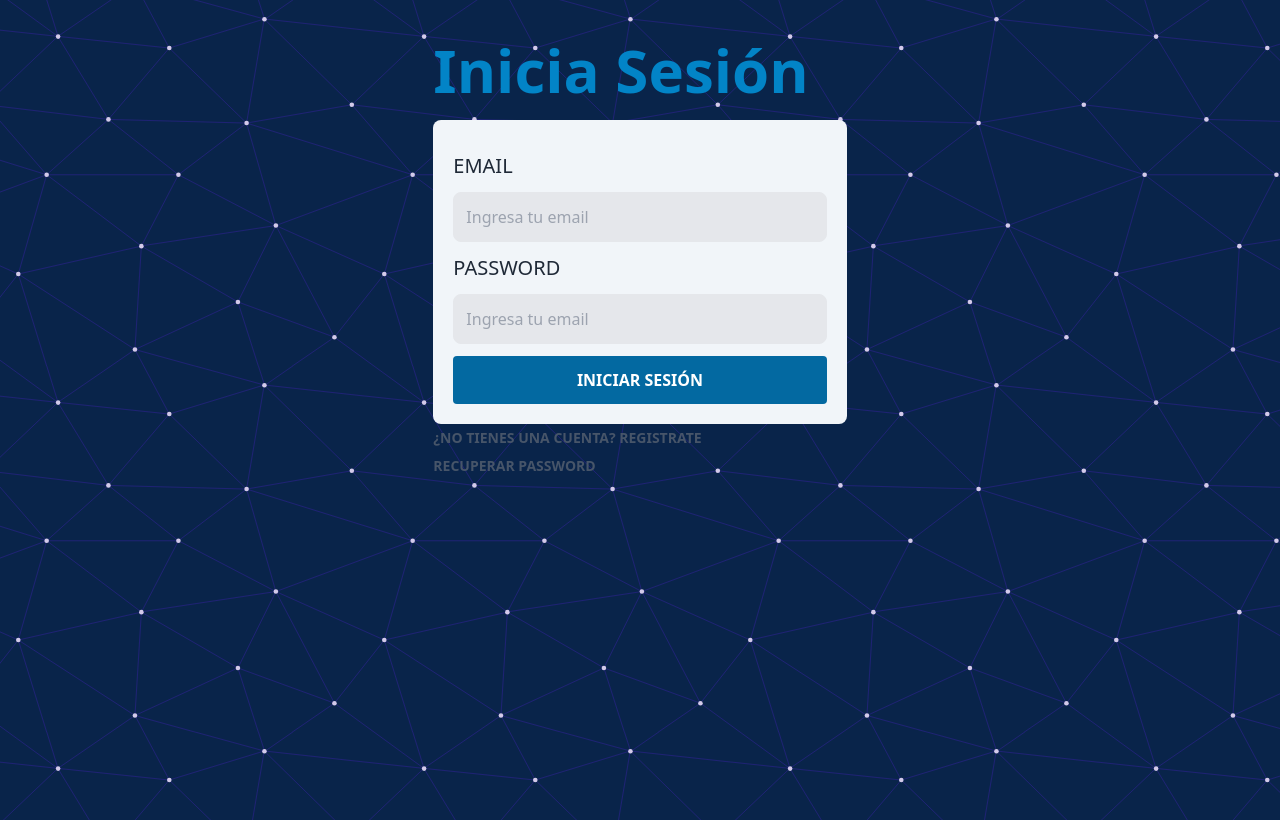
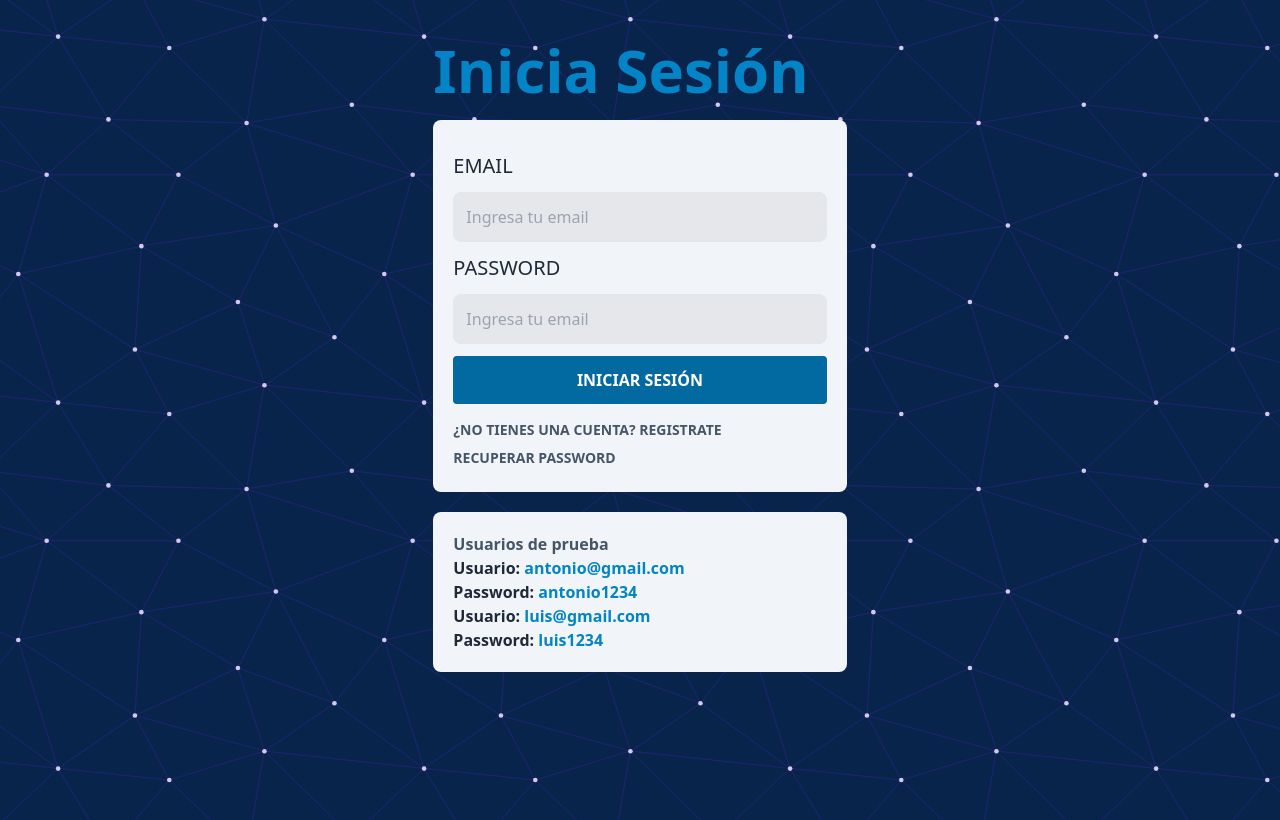
Before and after one commit to AnthonyBK9/Task_MERN_frontend, a React (Vite) app: page / in a window 1280 px wide. Built offline with nearby package versions, Linux system fonts and the light colour scheme; no server answers.

Commit message:
Agragando usuarios de prueba

```diff
--- a/src/components/Header.jsx
+++ b/src/components/Header.jsx
@@ -22,9 +22,9 @@ const Header = () => {
             </h2>
 
             <div className="flex flex-col md:flex-row items-center gap-4">
-                <button onClick={handleSearch} type="button" className="font-bold uppercase text-cyan-200">
+                {/* <button onClick={handleSearch} type="button" className="font-bold uppercase text-cyan-200">
                     Buscar Proyecto
-                </button>
+                </button> */}
                 <Link to="/proyectos" className="font-bold uppercase text-cyan-200">
                     Proyectos
                 </Link>
--- a/src/pages/ForgetPassword.jsx
+++ b/src/pages/ForgetPassword.jsx
@@ -54,11 +54,12 @@ const ForgetPassword = () => {
                 {errors.email?.message && <p role="alert" className="text-red-600 font-bold">{errors.email?.message}</p>}
             </div>
             <input type="submit" value="Enviar Instrucciones" className="w-full bg-sky-700 py-3 text-whote uppercase font-bold text-white rounded hover:cursor-pointer hover:bg-sky-900 transition-colors"/>
+            <nav className="lg:flex flex-col mt-3">
+                <Link to="/" className="block my-1 text-slate-600 uppercase text-sm font-bold hover:cursor-pointer hover:text-sky-600 transition-colors">Iniciar Sesión</Link>
+                <Link to="/registrar" className="block my-1 text-slate-600 uppercase text-sm font-bold hover:cursor-pointer hover:text-sky-600 transition-colors">¿No tienes una cuenta? Registrate</Link>
+            </nav>
         </form>
-        <nav className="lg:flex flex-col">
-            <Link to="/" className="block my-1 text-slate-600 uppercase text-sm font-bold hover:cursor-pointer hover:text-sky-600 transition-colors">Iniciar Sesión</Link>
-            <Link to="/registrar" className="block my-1 text-slate-600 uppercase text-sm font-bold hover:cursor-pointer hover:text-sky-600 transition-colors">¿No tienes una cuenta? Registrate</Link>
-        </nav>
+
     </>
   )
 }
--- a/src/pages/Login.jsx
+++ b/src/pages/Login.jsx
@@ -59,11 +59,22 @@ const Login = () => {
                 {errors.password?.message && <p role="alert" className="text-red-600 font-bold">{errors.password?.message}</p>}
             </div>
             <input type="submit" value="Iniciar Sesión" className="w-full bg-sky-700 py-3 text-whote uppercase font-bold text-white rounded hover:cursor-pointer hover:bg-sky-900 transition-colors"/>
+            <nav className="lg:flex flex-col mt-3">
+                <Link to="registrar" className="block my-1 text-slate-600 uppercase text-sm font-bold hover:cursor-pointer hover:text-sky-600 transition-colors">¿No tienes una cuenta? Registrate</Link>
+                <Link to="reestablecer-password" className="block my-1 text-slate-600 uppercase text-sm font-bold hover:cursor-pointer hover:text-sky-600 transition-colors">Recuperar Password</Link>
+            </nav>
         </form>
-        <nav className="lg:flex flex-col">
-            <Link to="registrar" className="block my-1 text-slate-600 uppercase text-sm font-bold hover:cursor-pointer hover:text-sky-600 transition-colors">¿No tienes una cuenta? Registrate</Link>
-            <Link to="reestablecer-password" className="block my-1 text-slate-600 uppercase text-sm font-bold hover:cursor-pointer hover:text-sky-600 transition-colors">Recuperar Password</Link>
-        </nav>
+        <div className="mt-5 bg-slate-100 rounded-lg p-5">
+            <h3 className="text-slate-600 font-bold">Usuarios de prueba</h3>
+            <div>
+                <p className="text-gray-800 font-bold">Usuario: <span className="text-sky-600 font-bold">antonio@gmail.com</span></p>
+                <p className="text-gray-800 font-bold">Password: <span className="text-sky-600 font-bold">antonio1234</span></p>
+            </div>
+            <div>
+                <p className="text-gray-800 font-bold">Usuario: <span className="text-sky-600 font-bold">luis@gmail.com</span></p>
+                <p className="text-gray-800 font-bold">Password: <span className="text-sky-600 font-bold">luis1234</span></p>
+            </div>
+        </div>
     </>
   )
 }
--- a/src/pages/Register.jsx
+++ b/src/pages/Register.jsx
@@ -73,11 +73,11 @@ const Register = () => {
                 {errors.confirmPassword?.message && <p role="alert" className="text-red-600 font-bold">{errors.confirmPassword?.message}</p>}
             </div>
             <input type="submit" value="Crear Cuenta" className="w-full bg-sky-700 py-3 text-whote uppercase font-bold text-white rounded hover:cursor-pointer hover:bg-sky-900 transition-colors"/>
+            <nav className="lg:flex flex-col mt-3">
+                <Link to="/" className="block my-1 text-slate-600 uppercase text-sm font-bold hover:cursor-pointer hover:text-sky-600 transition-colors">¿Ya tienes una cuenta? Inicia sesión</Link>
+                <Link to="/reestablecer-password" className="block my-1 text-slate-600 uppercase text-sm font-bold hover:cursor-pointer hover:text-sky-600 transition-colors">Recuperar Password</Link>
+            </nav>
         </form>
-        <nav className="lg:flex flex-col">
-            <Link to="/" className="block my-1 text-slate-600 uppercase text-sm font-bold hover:cursor-pointer hover:text-sky-600 transition-colors">¿Ya tienes una cuenta? Inicia sesión</Link>
-            <Link to="/reestablecer-password" className="block my-1 text-slate-600 uppercase text-sm font-bold hover:cursor-pointer hover:text-sky-600 transition-colors">Recuperar Password</Link>
-        </nav>
     </>
   )
 }
```
Also changed, not shown: src/pages/NewPassword.jsx (+5 -4 lines).
